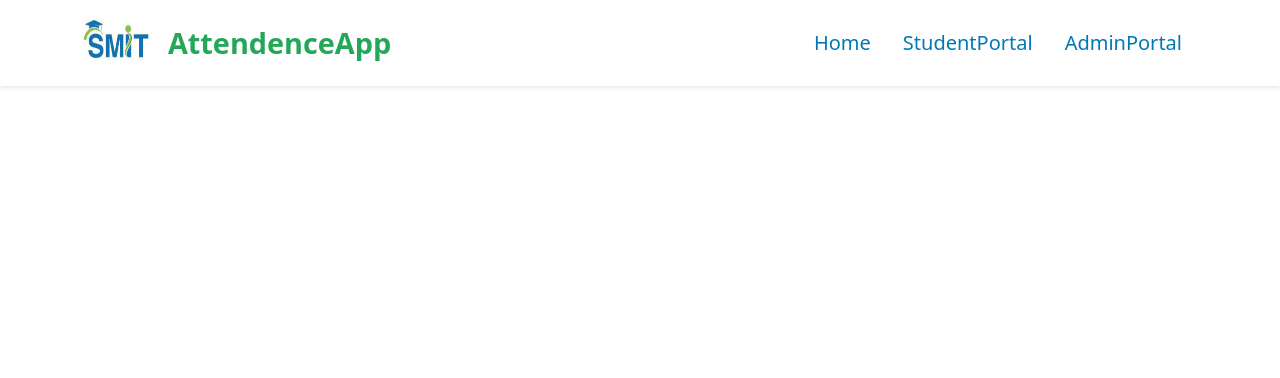
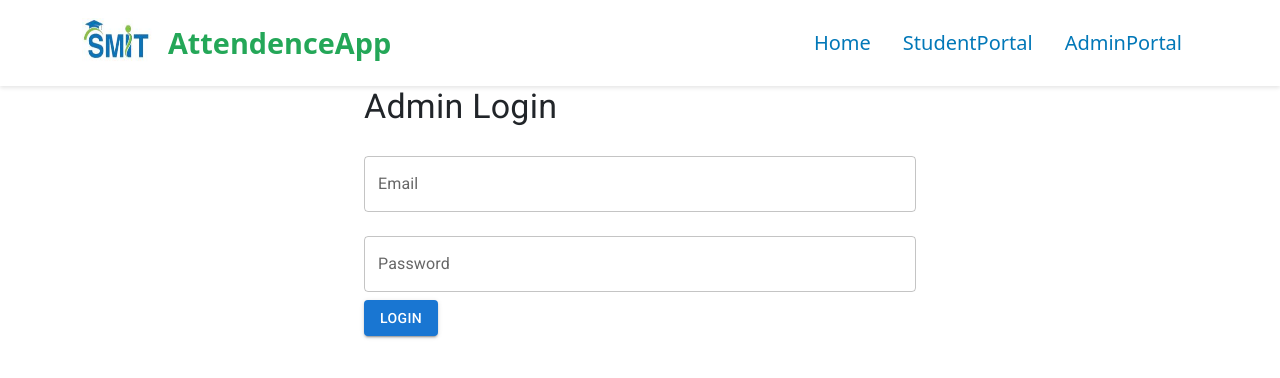
Before and after one commit to javariyafatima1/Attendence-final, a React (Create React App) app in the folder frontend/: page /adminlogin in a window 1280 px wide. Shown: the top 378 px of the page. Built offline with nearby package versions, Linux system fonts and the light colour scheme.

Commit message:
app.js iport admin login file

```diff
--- a/frontend/src/App.js
+++ b/frontend/src/App.js
@@ -11,6 +11,7 @@ import AllAtten from './components/AllAtten';
 import AuthRoute from './components/AuthRoute';
 import DashboardHeader from './components/headerdashbaordstudent';
 import AdminSignup from './components/Adimsingup';
+import AdminLogin from './components/Adminlogin';
 
 function App() {
   const location = useLocation();
@@ -22,8 +23,9 @@ function App() {
         <Routes>
           <Route path="/" element={<Home />} />
           <Route path="/signup" element={<Signup />} />
+          <Route path="/login" element={<Login />} />
           <Route path="/adminsignup" element={<AdminSignup />} />
-          <Route path="/login" element={<Login />} />
+          <Route path="/adminlogin" element={<AdminLogin />} />
           <Route path="/dashbord" element={<AuthRoute element={<Dashboard />} />} />
           <Route path="/addattendence" element={<AuthRoute element={<CreateAtten />} />} />
           <Route path="/allatten" element={<AuthRoute element={<AllAtten />} />} />
--- a/frontend/src/components/Adminlogin.js
+++ b/frontend/src/components/Adminlogin.js
@@ -2,7 +2,7 @@ import React, { useState } from 'react';
 import {    useNavigate,} from "react-router-dom";
 import { TextField, Button, Container, Typography } from '@mui/material';
 import axios from 'axios'
-const Login = () => {
+const AdminLogin = () => {
   const navigate = useNavigate();
   const [sing, setsing] = useState({
     email: "",
@@ -58,4 +58,4 @@ const Login = () => {
           </div>
     );
   }
-  export default Login;
+  export default AdminLogin;
```
